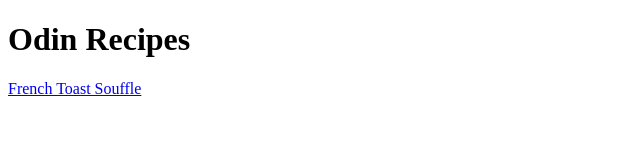
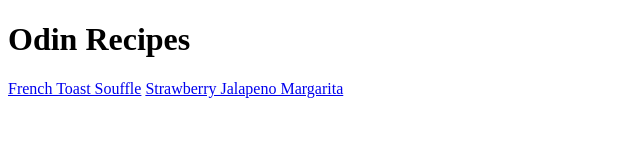
Before and after one commit to Vlad-Balteanu/odin-recipes, a plain HTML site: page index.html in a window 1280 px wide. Shown: the whole page, without its empty margins (0-640 px from the left). Drawn offline with Linux system fonts and the light colour scheme.

Commit message:
add name Strawberry Jalapeno Margarita

```diff
--- a/index.html
+++ b/index.html
@@ -11,7 +11,7 @@
 
         <a href="./recipes/FrenchToastSouffle.html">French Toast Souffle</a>
 
-        <a href="./recipes/strawberryJalapenoMargarita.html"></a>
+        <a href="./recipes/strawberryJalapenoMargarita.html">Strawberry Jalapeno Margarita</a>
 
 
     </body>
```
